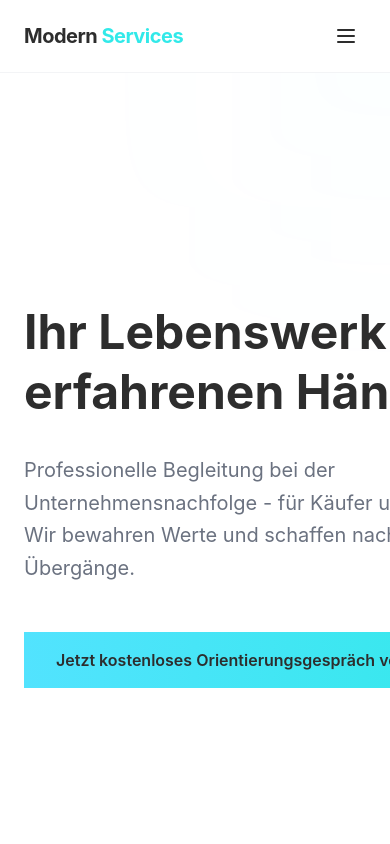
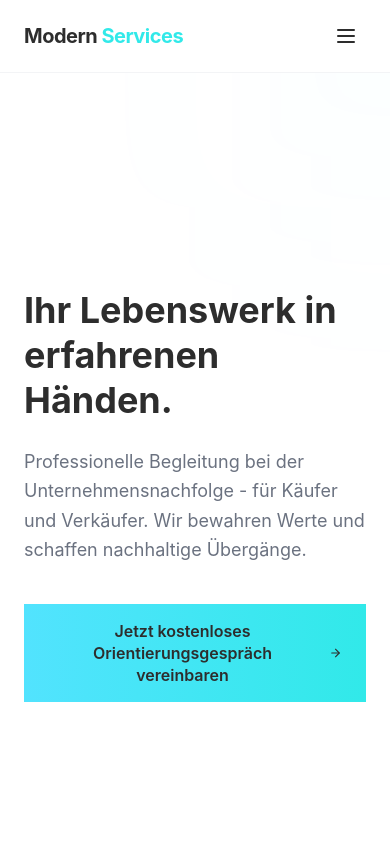
Before and after one commit to ellen2407/modern-services, a React (Vite) app: page / in a window 390 px wide. Shown: the top 844 px of the page. Built offline with nearby package versions, Linux system fonts and the light colour scheme.

Commit message:
Mobiloptimierung Hero

```diff
--- a/src/components/Hero.tsx
+++ b/src/components/Hero.tsx
@@ -9,21 +9,20 @@ const Hero: React.FC = () => {
   };
 
   return (
-    <section className="min-h-screen flex items-center px-6 md:px-12 lg:px-24 py-20 relative overflow-hidden">
+    <section className="min-h-screen flex items-center px-6 md:px-12 lg:px-24 py-16 md:py-20 relative overflow-hidden">
       {/* Background Accent */}
       <div className="absolute top-0 right-0 w-1/3 h-1/3 bg-[#52e3fe]/5 blur-[120px] rounded-full -translate-y-1/2 translate-x-1/2"></div>
 
       <div className="max-w-4xl z-10">
-        <h1 className="text-5xl md:text-7xl font-bold text-[#2d2d2d] leading-tight mb-8">
+        <h1 className="text-4xl sm:text-5xl md:text-7xl font-bold text-[#2d2d2d] leading-tight mb-6 md:mb-8">
           Ihr Lebenswerk in erfahrenen Händen.
         </h1>
-        <p className="text-xl md:text-2xl text-gray-500 max-w-2xl leading-relaxed mb-12">
+        <p className="text-lg sm:text-xl md:text-2xl text-gray-500 max-w-2xl leading-relaxed mb-10 md:mb-12">
           Professionelle Begleitung bei der Unternehmensnachfolge - für Käufer und Verkäufer. Wir bewahren Werte und schaffen nachhaltige Übergänge.
         </p>
         <button
           onClick={handleCta}
-          className="bg-gradient-to-r from-[#52e3fe] to-[#31e9e9] text-[#2d2d2d] font-semibold py-4 px-8 rounded-none flex items-center gap-3 hover:shadow-lg hover:shadow-[#52e3fe]/20 transition-all active:scale-95 whitespace-nowrap"
-          style={{ padding: '16px 32px' }}
+          className="w-full sm:w-auto bg-gradient-to-r from-[#52e3fe] to-[#31e9e9] text-[#2d2d2d] font-semibold py-4 px-6 sm:px-8 rounded-none inline-flex items-center justify-center gap-3 hover:shadow-lg hover:shadow-[#52e3fe]/20 transition-all active:scale-95 text-center leading-snug"
         >
           Jetzt kostenloses Orientierungsgespräch vereinbaren
           <ArrowRight size={20} />
```
